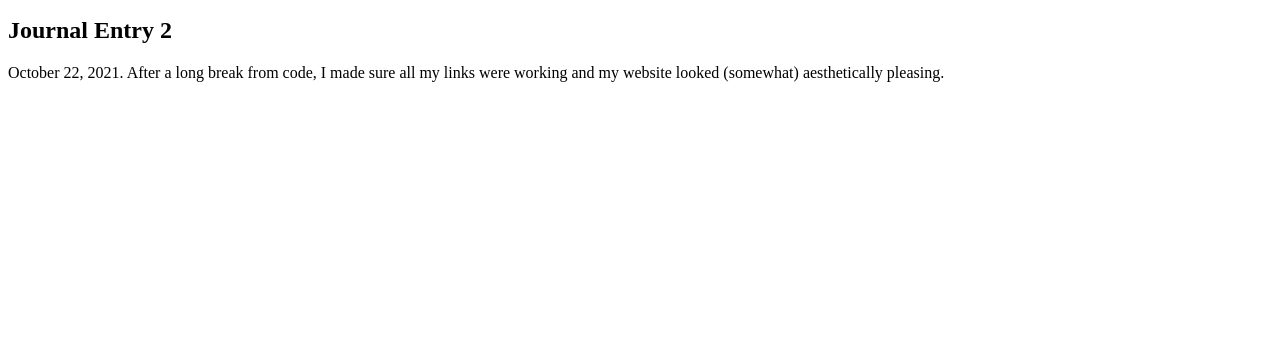
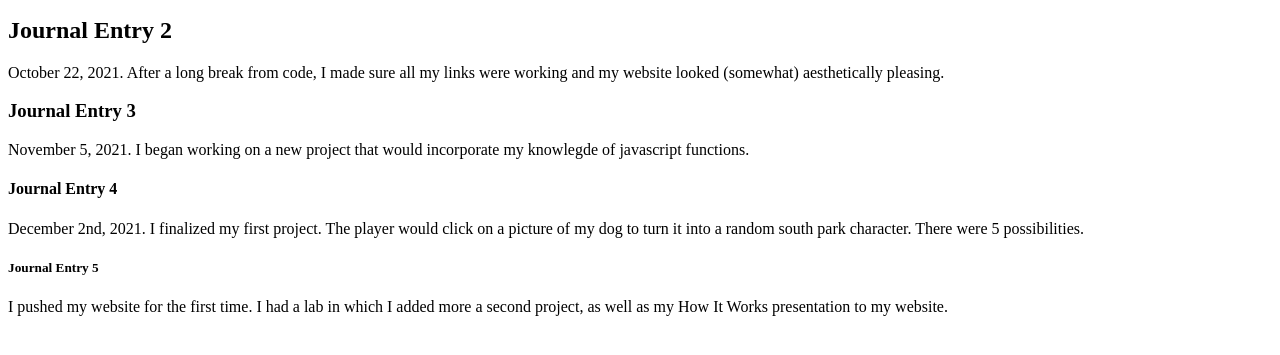
Before and after one commit to AryTampi/AryTampi, a plain HTML site: page journal.html in a window 1280 px wide. Shown: the part 101-456 px from the top of the page. Drawn offline with Linux system fonts and the light colour scheme.

Commit message:
updating journal entries

```diff
--- a/journal.html
+++ b/journal.html
@@ -10,6 +10,17 @@
 <p> October 16, 2021. I lost all the code for my website. I had a long lab with Ms. josephs to get me back up to speed. </p>
 <h2> Journal Entry 2</h2>
 <p>October 22, 2021. After a long break from code, I made sure all my links were working and my website looked (somewhat) aesthetically pleasing.</p>
-
+<h3> Journal Entry 3</h3>
+<p>
+	November 5, 2021. I began working on a new project that would incorporate my knowlegde of javascript functions.
+</p>
+<H4> Journal Entry 4</H4>
+<p>
+	December 2nd, 2021. I finalized my first project. The player would click on a picture of my dog to turn it into a random south park character. There were 5 possibilities.
+</p>
+<h5> Journal Entry 5</h5>
+<p>
+	I pushed my website for the first time. I had a lab in which I added more a second project, as well as my How It Works presentation to my website.
+</p>
 </body>
 </html>
```
